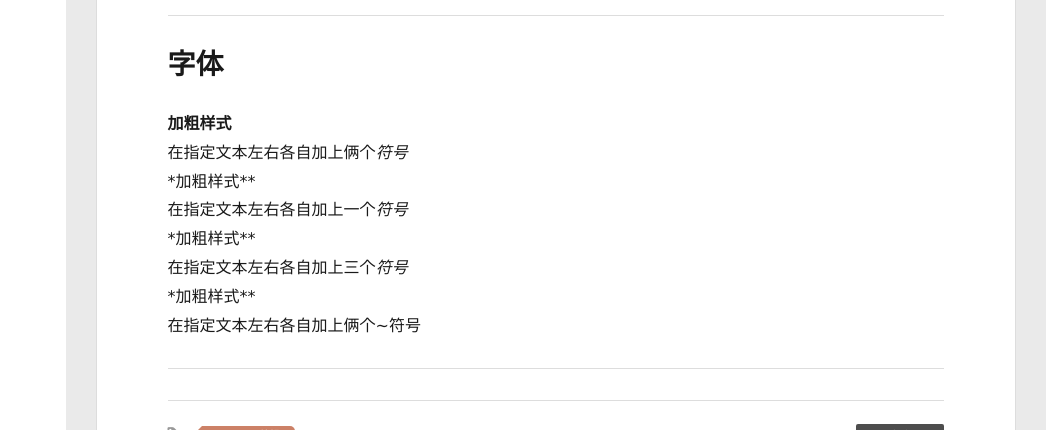
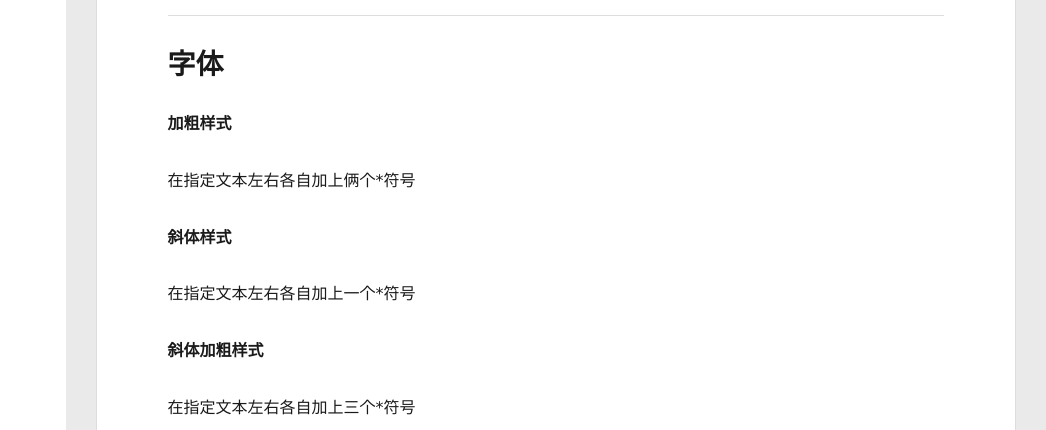
Before and after one commit to sadwu/sadwu.github.io, a plain HTML site: page index.html in a window 1280 px wide. Shown: the part 370-800 px from the top of the page, 234-1280 px from the left. Drawn offline with Linux system fonts and the light colour scheme; no server answers.

Commit message:
Site updated: 2020-07-04 12:41:04

```diff
--- a/index.html
+++ b/index.html
@@ -175,9 +175,14 @@
         <pre><code>Markdown是一种轻量级标记语言，可实现多种基础排版，被广泛应用于文档编写</code></pre><hr>
 <h1 id="标题"><a href="#标题" class="headerlink" title="标题"></a>标题</h1><p>可通过‘#’符号实现标题样式<br>一般在指定标题前面添加#符号（#符号与标记内容一般需空出一个空格）<br>一个#符号为一级标题，以此类推，最多可实现六级标题</p>
 <hr>
-<h1 id="字体"><a href="#字体" class="headerlink" title="字体"></a>字体</h1><p><strong>加粗样式</strong><br>在指定文本左右各自加上俩个<em>符号<br>*</em>加粗样式**<br>在指定文本左右各自加上一个<em>符号<br>*</em>加粗样式**<br>在指定文本左右各自加上三个<em>符号<br>*</em>加粗样式**<br>在指定文本左右各自加上俩个~符号</p>
-<hr>
-
+<h1 id="字体"><a href="#字体" class="headerlink" title="字体"></a>字体</h1><p><strong>加粗样式</strong></p>
+<p>在指定文本左右各自加上俩个*符号</p>
+<p><strong>斜体样式</strong></p>
+<p>在指定文本左右各自加上一个*符号</p>
+<p><strong>斜体加粗样式</strong></p>
+<p>在指定文本左右各自加上三个*符号</p>
+<p><strong>删除划线样式</strong></p>
+<h2 id="在指定文本左右各自加上俩个-符号"><a href="#在指定文本左右各自加上俩个-符号" class="headerlink" title="在指定文本左右各自加上俩个~符号"></a>在指定文本左右各自加上俩个~符号</h2>
 
 
 
```
Also changed, not shown: 2020/07/04/关于Markdown了解与语法/index.html (+11 -6 lines).
